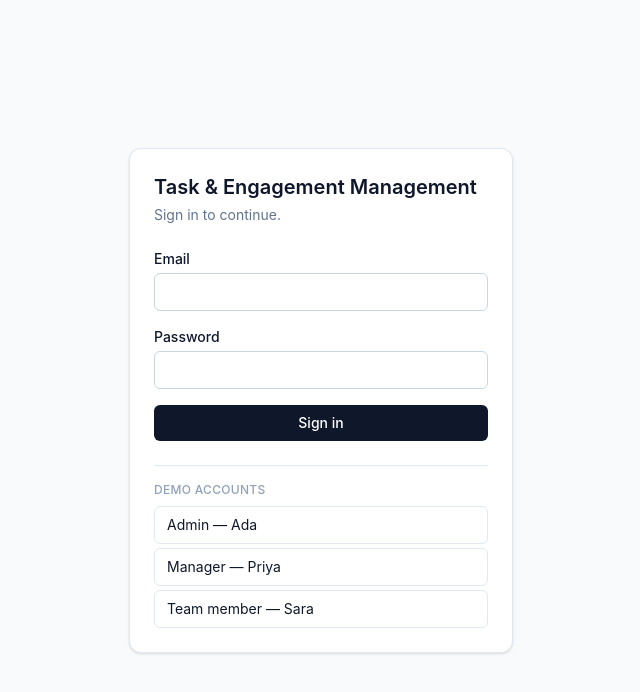
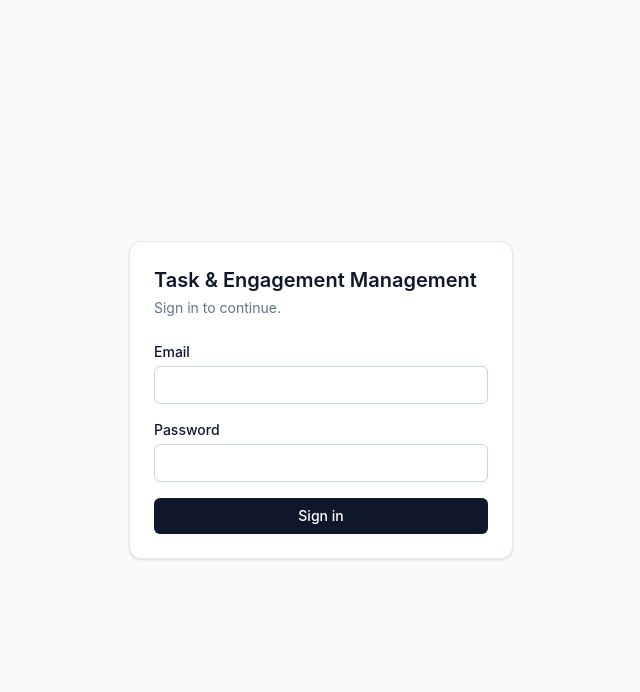
Before and after one commit to D1ABL016/task-engagement-frontend, a React (Vite) app: page /login in a window 1280 px wide. Shown: the top 692 px of the page, without its empty margins (319-959 px from the left). Built offline with nearby package versions, Linux system fonts and the light colour scheme; no server answers.

Commit message:
feat: remove demo accounts and password from login page

```diff
--- a/src/pages/LoginPage.tsx
+++ b/src/pages/LoginPage.tsx
@@ -2,13 +2,6 @@ import { useState } from 'react'
 import { Navigate, useNavigate } from 'react-router-dom'
 import { useAuth } from '../auth/AuthContext'
 import { ApiError } from '../api/client'
-
-const DEMO_ACCOUNTS = [
-  { email: 'admin@example.com', label: 'Admin — Ada' },
-  { email: 'priya.manager@example.com', label: 'Manager — Priya' },
-  { email: 'sara.member@example.com', label: 'Team member — Sara' },
-]
-const DEMO_PASSWORD = 'Demo1234!'
 
 export default function LoginPage() {
   const { user, signIn } = useAuth()
@@ -86,29 +79,6 @@ export default function LoginPage() {
             {submitting ? 'Signing in…' : 'Sign in'}
           </button>
         </form>
-
-        <div className="mt-6 border-t border-slate-200 pt-4">
-          <p className="text-xs font-medium uppercase tracking-wide text-slate-400">
-            Demo accounts
-          </p>
-          <div className="mt-2 space-y-1">
-            {DEMO_ACCOUNTS.map((account) => (
-              <button
-                key={account.email}
-                type="button"
-                onClick={() => {
-                  setEmail(account.email)
-                  setPassword(DEMO_PASSWORD)
-                  void submit(account.email, DEMO_PASSWORD)
-                }}
-                className="w-full rounded-md border border-slate-200 px-3 py-2 text-left text-sm
-                           hover:bg-slate-50"
-              >
-                {account.label}
-              </button>
-            ))}
-          </div>
-        </div>
       </div>
     </div>
   )
```
